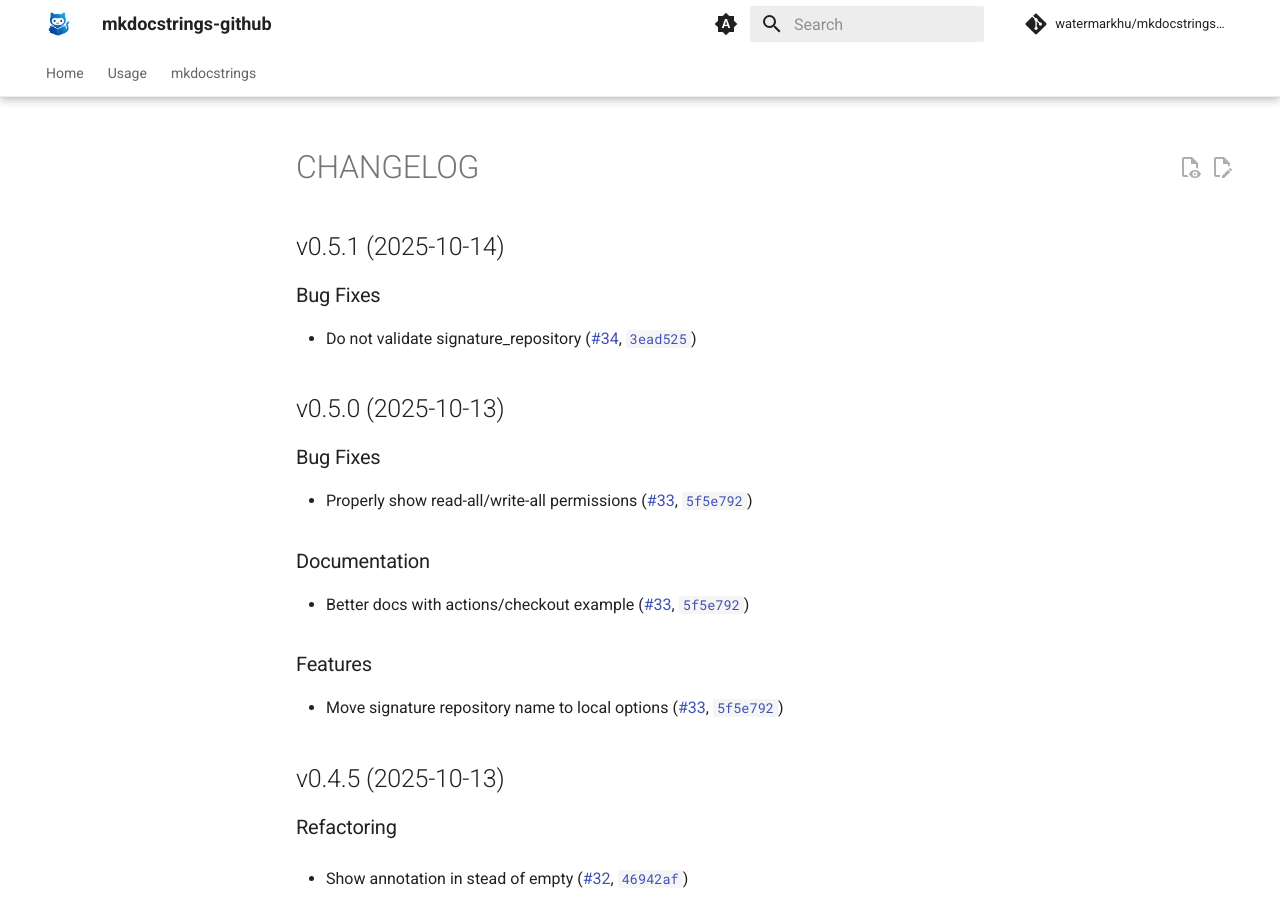
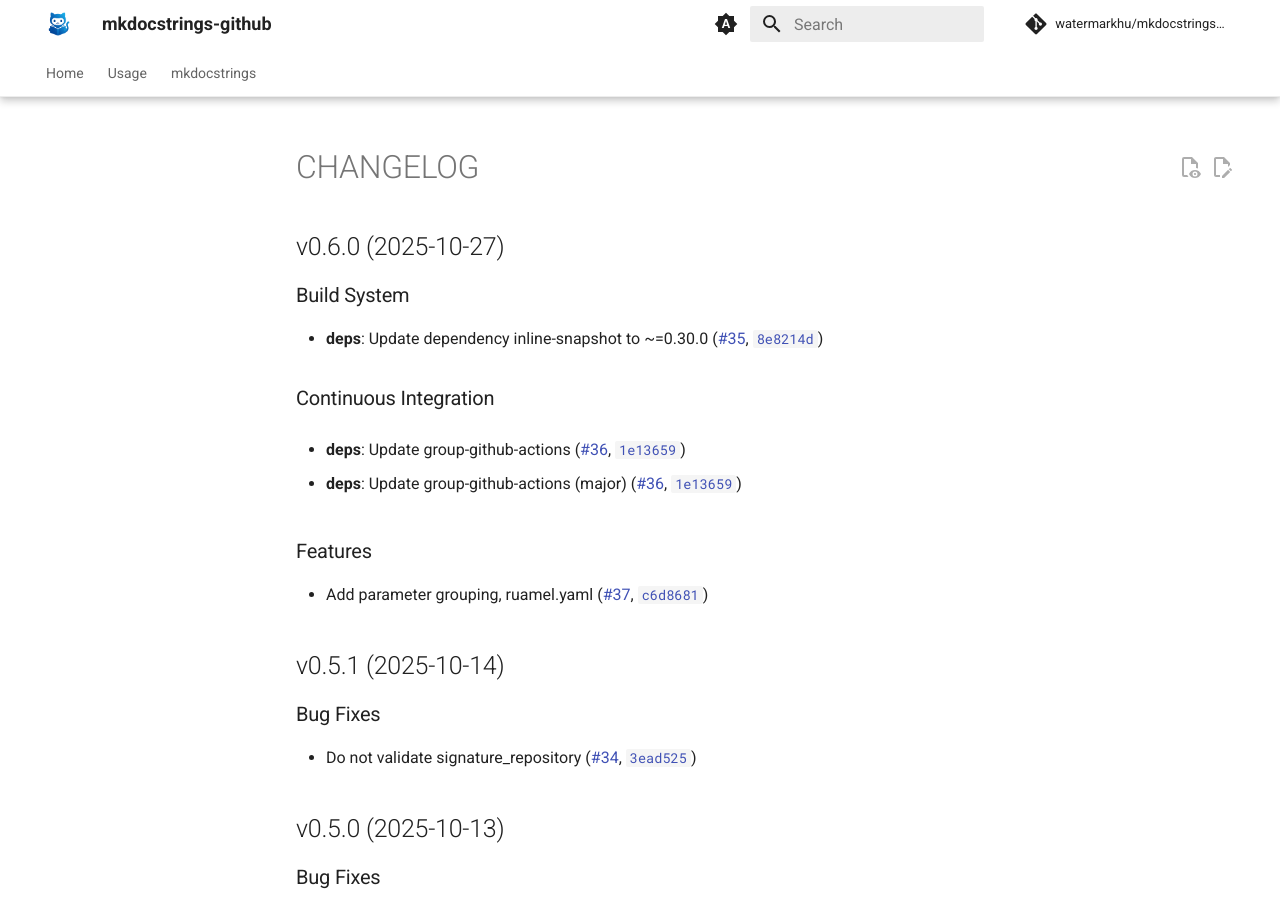
Before and after one commit to watermarkhu/mkdocstrings-github, an MkDocs documentation site: the page built from docs/changelog.md, in a window 1280 px wide and 900 px high. Built offline with MkDocs 1.6.1 and Material for MkDocs 9.7.7, drawn with Linux system fonts in a browser that asks for light colours; comment, search, counter and statistics services are not loaded; the version menu is left out.

Commit message:
0.6.0
Automatically generated by python-semantic-release

```diff
--- a/docs/changelog.md
+++ b/docs/changelog.md
@@ -1,6 +1,31 @@
 # CHANGELOG
 
 <!-- version list -->
+
+## v0.6.0 (2025-10-27)
+
+### Build System
+
+- **deps**: Update dependency inline-snapshot to ~=0.30.0
+  ([#35](https://github.com/watermarkhu/mkdocstrings-github/pull/35),
+  [`8e8214d`](https://github.com/watermarkhu/mkdocstrings-github/commit/8e8214d31f875a2921fa007248153e71179d0407))
+
+### Continuous Integration
+
+- **deps**: Update group-github-actions
+  ([#36](https://github.com/watermarkhu/mkdocstrings-github/pull/36),
+  [`1e13659`](https://github.com/watermarkhu/mkdocstrings-github/commit/1e13659585994c534f817e76bd530ec96e134bc3))
+
+- **deps**: Update group-github-actions (major)
+  ([#36](https://github.com/watermarkhu/mkdocstrings-github/pull/36),
+  [`1e13659`](https://github.com/watermarkhu/mkdocstrings-github/commit/1e13659585994c534f817e76bd530ec96e134bc3))
+
+### Features
+
+- Add parameter grouping, ruamel.yaml
+  ([#37](https://github.com/watermarkhu/mkdocstrings-github/pull/37),
+  [`c6d8681`](https://github.com/watermarkhu/mkdocstrings-github/commit/c6d8681281adefe935f6abfb009257301fc6537f))
+
 
 ## v0.5.1 (2025-10-14)
 
--- a/pyproject.toml
+++ b/pyproject.toml
@@ -1,6 +1,6 @@
 [project]
 name = "mkdocstrings-github"
-version = "0.5.1"
+version = "0.6.0"
 description = "A GitHub Action handler for mkdocstrings"
 authors = [
     { name = "Mark Hu", email = "watermarkhu@gmail.com" }
```
